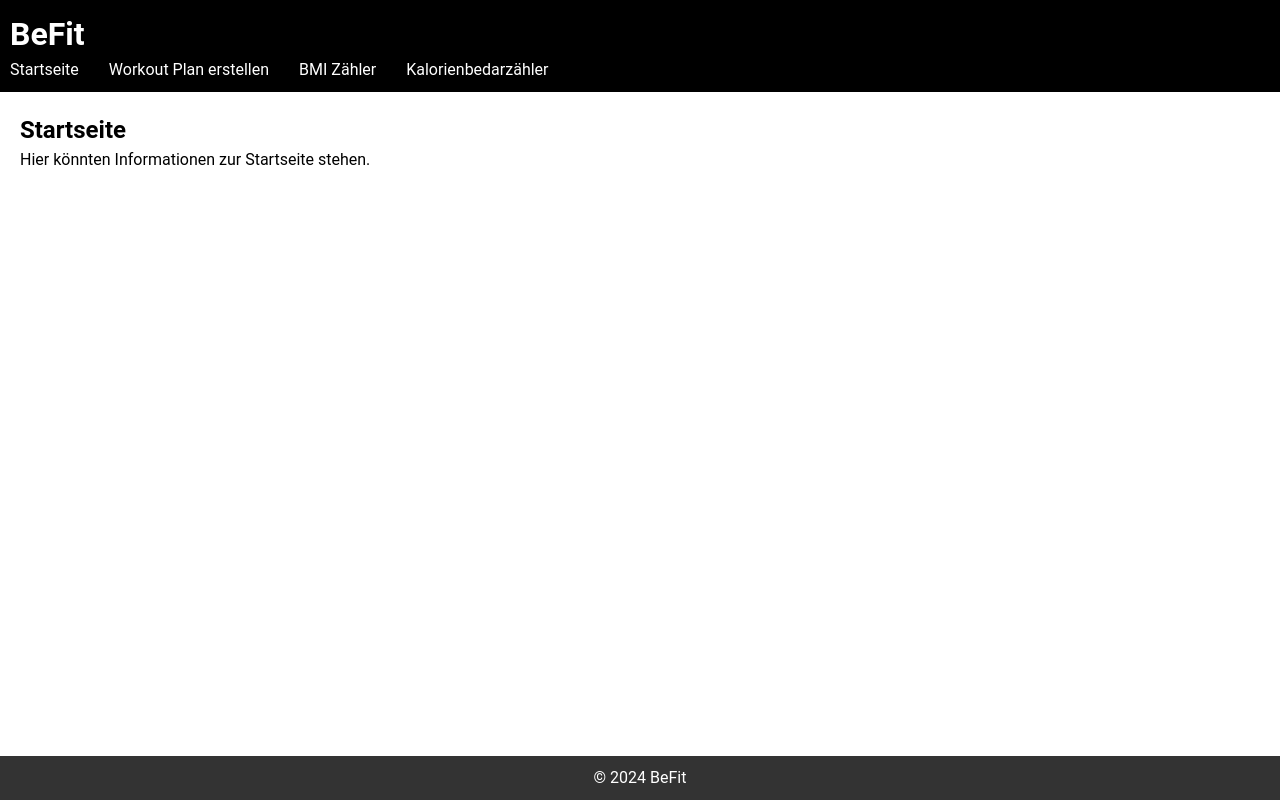
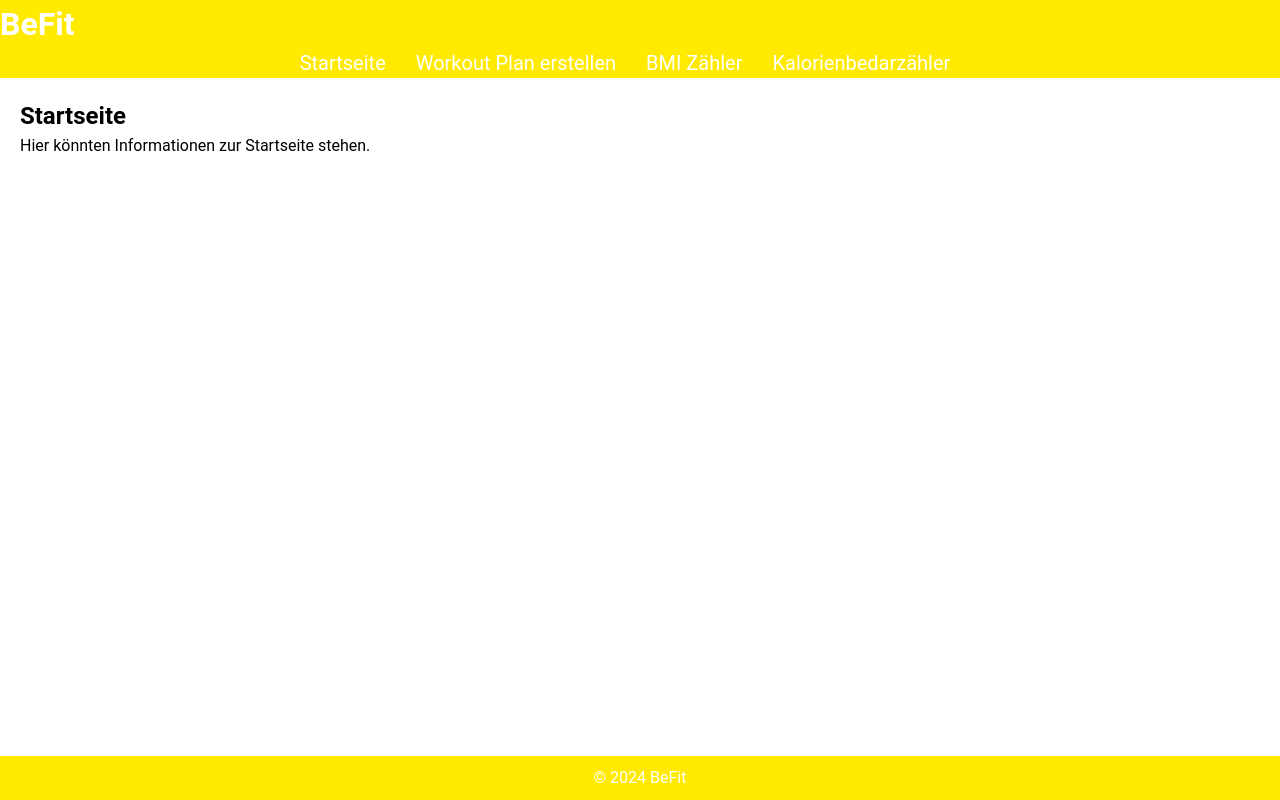
Before and after one commit to umt54/BeFit, a Vue app in the folder BeFit/: page / in a window 1280 px wide. Built offline with nearby package versions, Linux system fonts and the light colour scheme.

Commit message:
Nav Design 1

```diff
--- a/BeFit/src/App.vue
+++ b/BeFit/src/App.vue
@@ -108,6 +108,16 @@ export default {
 }
 </script>
 
+<style lang="scss">
+// Importieren Sie Ihre SCSS-Datei hier
+@import 'src/styles/Kalorienbedarf.scss';
+</style>
+
+<style lang="scss">
+// Importieren Sie Ihre SCSS-Datei hier
+@import 'src/styles/ResponsivHeader.scss';
+</style>
+
 <style scoped>
 
 body {
@@ -116,33 +126,12 @@ body {
   padding: 0;
 }
 
-header {
-  background-color: #000000;
-  color: #fff;
-  padding: 10px;
-}
-
-nav ul {
-  list-style: none;
-  padding: 0;
-}
-
-nav ul li {
-  display: inline;
-  margin-right: 30px;
-}
-
-nav ul li a {
-  color: #fff;
-  text-decoration: none;
-}
-
 main {
   padding: 20px;
 }
 
 footer {
-  background-color: #333;
+  background-color: hsl(55, 100%, 50%);
   color: #fff;
   text-align: center;
   padding: 10px;
@@ -151,39 +140,5 @@ footer {
   width: 100%;
 }
 
-/* Stile für den Kalorienbedarfzähler */
-#contact {
-  padding: 20px;
-}
 
-#contact label {
-  display: block;
-  margin-bottom: 5px;
-}
-
-#contact input,
-#contact select {
-  width: 100%;
-  padding: 8px;
-  margin-bottom: 10px;
-  border: 1px solid #ccc;
-  border-radius: 4px;
-}
-
-#contact button {
-  padding: 10px 20px;
-  background-color: #007bff;
-  color: #fff;
-  border: none;
-  border-radius: 4px;
-  cursor: pointer;
-}
-
-#contact button:hover {
-  background-color: #0056b3;
-}
-
-#contact p {
-  margin-top: 10px;
-}
 </style>
--- /dev/null
+++ b/BeFit/src/styles/Kalorienbedarf.scss
@@ -0,0 +1,34 @@
+#contact {
+    padding: 20px;
+  }
+
+  #contact label {
+    display: block;
+    margin-bottom: 5px;
+  }
+
+  #contact input,
+  #contact select {
+    width: 100%;
+    padding: 8px;
+    margin-bottom: 10px;
+    border: 1px solid #ccc;
+    border-radius: 4px;
+  }
+
+  #contact button {
+    padding: 10px 20px;
+    background-color: #007bff;
+    color: #fff;
+    border: none;
+    border-radius: 4px;
+    cursor: pointer;
+  }
+
+  #contact button:hover {
+    background-color: #0056b3;
+  }
+
+  #contact p {
+    margin-top: 10px;
+  }
--- /dev/null
+++ b/BeFit/src/styles/ResponsivHeader.scss
@@ -0,0 +1,20 @@
+header {
+    background-color: hsl(55, 100%, 50%);
+    color: #fff;
+  }
+
+  nav ul {
+    list-style: none;
+    text-align: center;
+    font-size: 125%;
+  }
+
+  nav ul li {
+    display: inline;
+    margin-right: 30px;
+  }
+
+  nav ul li a {
+    color: #fff;
+    text-decoration: none;
+  }
```
Also changed, not shown: BeFit/src/components/Login.vue (added).
